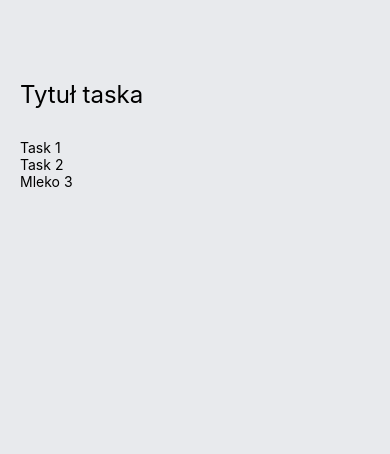
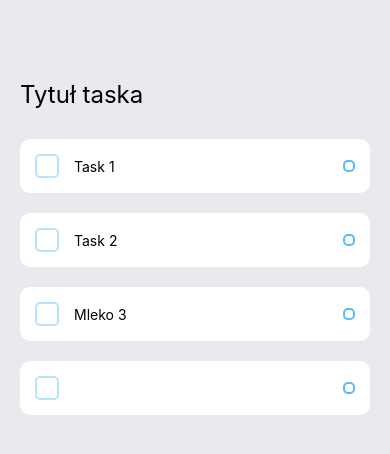
Before and after one commit to begiedz/ReactNative-Notes, a React Native app: screen / in a window 390 px wide. Shown: the top 454 px of the page. Built offline with nearby package versions, Linux system fonts and the light colour scheme.

Commit message:
add styles to task component

```diff
--- a/components/Task.js
+++ b/components/Task.js
@@ -3,14 +3,47 @@
 
 const Task = (props) => {
     return (
-        <View>
-            <Text>{props.text}</Text>
+        <View style={styles.item}>
+            <View style={styles.itemLeft}>
+                <View style={styles.square}></View>
+                <Text style={styles.itemText}>{props.text}</Text>
+            </View>
+            <View style={styles.circular}></View>
         </View>
     )
 }
 
 const styles = StyleSheet.create({
-
+    item: {
+        backgroundColor: '#fff',
+        padding: 15,
+        borderRadius: 10,
+        flexDirection: 'row',
+        alignItems: 'center',
+        justifyContent: 'space-between',
+        marginBottom: 20,
+    },
+    itemLeft: {
+        flexDirection: 'row',
+        alignItems: 'center',
+        flexWrap: 'wrap',
+    },
+    square: {
+        width: 24,
+        height: 24,
+        borderColor: '#55BCF6',
+        opacity: 0.4,
+        borderRadius: 5,
+        borderWidth: 2,
+        marginRight: 15,
+    },
+    circular: {
+        width: 12,
+        height: 12,
+        borderColor: '#55BCF6',
+        borderWidth: 2,
+        borderRadius: 5,
+    }
 })
 
 export default Task;
```
